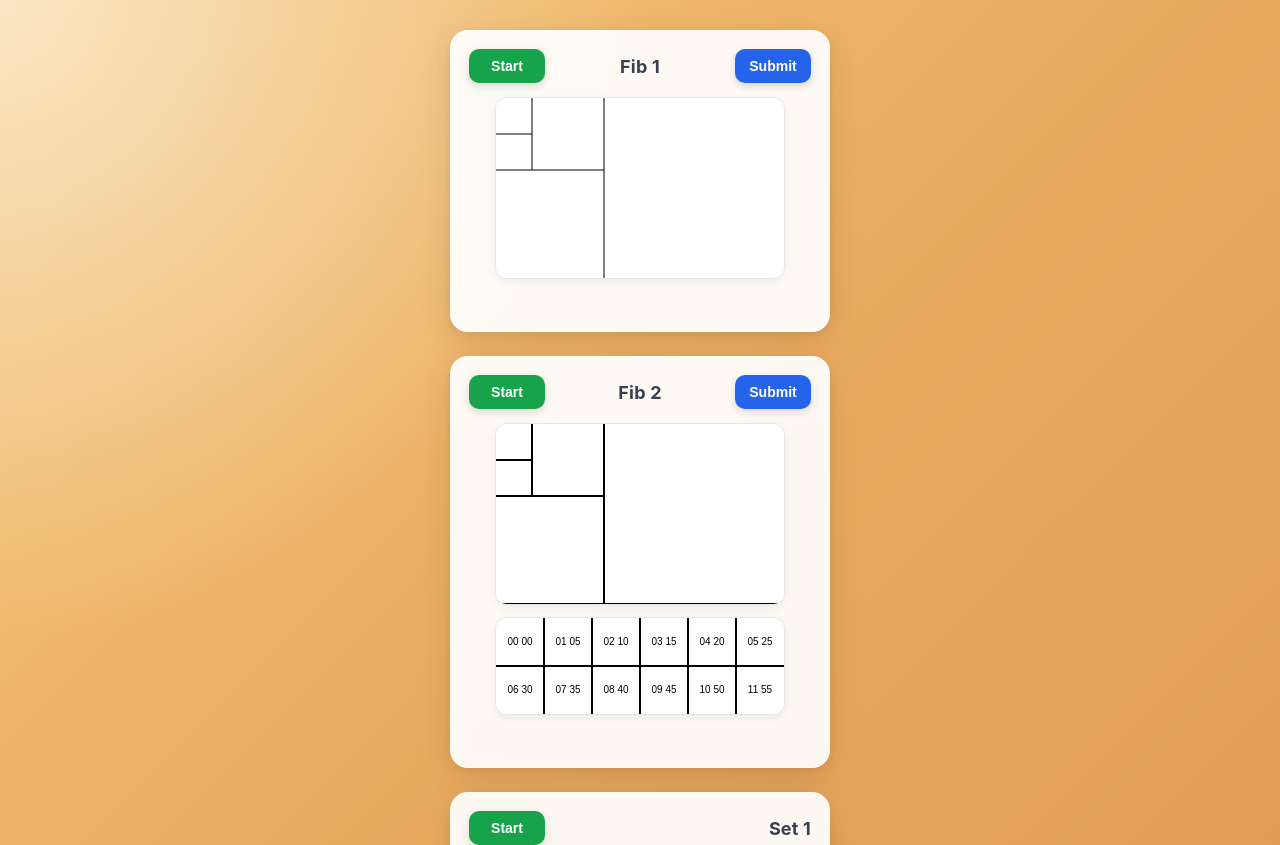
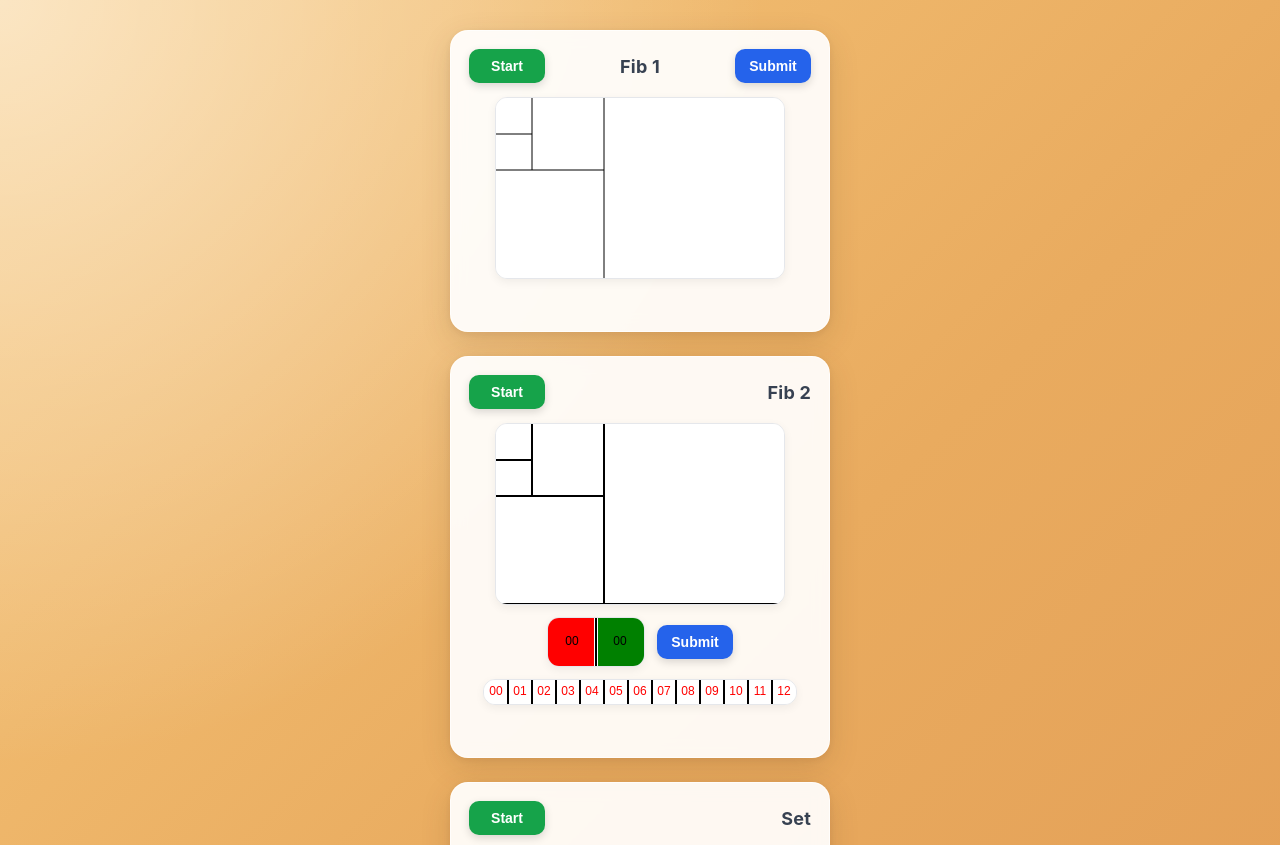
Before and after one commit to brianpzaide/fbc_set_games, a plain HTML site: page index.html in a window 1280 px wide. Shown: the top 845 px of the page. Drawn offline with Linux system fonts and the light colour scheme.

Commit message:
improve fib2 game ux

```diff
--- a/index.html
+++ b/index.html
@@ -125,6 +125,18 @@
                 inset 0 1px 2px rgba(0, 0, 0, .04),
                 0 3px 10px rgba(0, 0, 0, .06);
         }
+        .puzzle-buttons {
+            display: flex;
+            align-items: center;
+            justify-content: center;
+            gap: 12px;
+            margin-top: 12px;
+        }
+
+        #playerinput {
+            display: block;
+            margin: 0;
+        }
 
         /* Score */
         [id^="score"] {
@@ -140,8 +152,8 @@
 
         /* Numpad spacing */
         #numpad {
-            margin-top: 12px !important;
-            margin-bottom: 4px !important;
+            margin-top: 12px;
+            margin-bottom: 4px;
         }
 
         /* Section separators */
@@ -185,6 +197,7 @@
             }
         </style>
     </head>
+
     <body>
 
         <!-- Fibonacci 1 -->
@@ -194,7 +207,6 @@
                 <h4 id="fbc1_puzzle"><strong>Fib 1</strong></h4>
                 <button id="submit1"><strong>Submit</strong></button>
             </div>
-
             <canvas id="fbc1" width="288" height="180"></canvas>
             <div id="score1"></div>
         </div>
@@ -205,27 +217,44 @@
             <div class="puzzle-header">
                 <button id="timer_start_2"><strong>Start</strong></button>
                 <h4><strong>Fib 2</strong></h4>
-            <button id="submit2"><strong>Submit</strong></button>
             </div>
 
             <canvas id="fbc2" width="288" height="180"></canvas>
 
-        <canvas id="numpad" width="288" height="96"></canvas>
+            <div class="puzzle-buttons">
+                <canvas id="playerinput" width="96" height="48"></canvas>
+                <button id="submit2"><strong>Submit</strong></button>
+            </div>
+
+            <canvas id="numpad" width="312" height="24"></canvas>
 
             <div id="score2"></div>
         </div>
 
 
-    <!-- Set 1 -->
+        <!-- Set-->
         <div class="puzzle-card">
             <div class="puzzle-header">
                 <button id="timer_start_3"><strong>Start</strong></button>
-            <h4><strong>Set 1</strong></h4>
+                <h4><strong>Set</strong></h4>
             </div>
 
             <canvas id="set" width="180" height="320"></canvas>
 
             <div id="score3"></div>
+        </div>
+
+
+        <!-- 9Puzzle_set-->
+        <div class="puzzle-card">
+            <div class="puzzle-header">
+                <button id="timer_start_4"><strong>Start</strong></button>
+                <h4><strong>Set15Puzzle</strong></h4>
+            </div>
+
+            <canvas id="set15puzzle" width="180" height="320"></canvas>
+
+            <div id="score4"></div>
         </div>
 
 
@@ -465,9 +494,11 @@
 
         const fbc2_canvas = document.getElementById("fbc2");
         const fbc2_context = fbc2_canvas.getContext("2d");
+        const playerinput_canvas = document.getElementById("playerinput");
+        const playerinput_context = playerinput_canvas.getContext("2d");
         const numpad_canvas = document.getElementById("numpad");
         const numpad_context = numpad_canvas.getContext("2d");
-        const numpad_user_selection = {0:0, 1:0, 2:0, 3:0, 4:0, 5:0, 6:0, 7:0, 8:0, 9:0, 10:0, 11:0 }
+        const numpad_user_selection = {0:0, 1:0, 2:0, 3:0, 4:0, 5:0, 6:0, 7:0, 8:0, 9:0, 10:0, 11:0, 12:0 }
 
         const fbc2_start_stop_clock = document.getElementById("timer_start_2")
 
@@ -480,6 +511,7 @@
         var fbc2_milliseconds = fbc_session_interval;
         var fbc2_in_session = false;
 
+        var is_hour = true;
 
         var hr2 = 0, mn2 = 0, phr2 = 0, pmn2 = 0;
 
@@ -515,10 +547,10 @@
                 });
             }
 
-            if (pmn2 === 60){
-                pmn2 = 0
-                phr2 = (phr2+1)%12
-            }
+            // if (pmn2 === 60){
+            //     pmn2 = 0
+            //     phr2 = (phr2+1)%12
+            // }
 
             console.log(phr2_str, phr2, pmn2_str, pmn2)
             console.log(fbc2_puzzle_rep)
@@ -552,6 +584,8 @@
 
                 // whitewash and repaint the puzzle canvas "fbc2"
                 fbc2_drawBoard()
+                playerinput_drawBoard()
+
                 numpad_drawBoard()
                 // update the score board
                 fbc2_scores_str.innerHTML = `Score(correct/total): <strong>${String(fbc2_scores_num[0]).padStart(2, '0')}/${String(fbc2_scores_num[1]).padStart(2, '0')}</strong>`
@@ -625,57 +659,106 @@
         function numpad_drawBoard(){
             // whiting out the previous board
             numpad_context.fillStyle = "white";
-            numpad_context.fillRect(0, 0, 288, 96);
+            numpad_context.fillRect(0, 0, 312, 24);
 
             numpad_context.lineWidth = 2;
             numpad_context.strokeStyle = "black";
 
-
-            // draw one horizontal line midway
+            // draw 12 vertical lines
+            for(let i=1; i<13; i++){
                 numpad_context.beginPath();
-            numpad_context.moveTo(0, 48);
-            numpad_context.lineTo(288, 48);
-            numpad_context.stroke();
-
-            // draw 5 vertical lines
-            for(let i=1; i<6; i++){
-                numpad_context.beginPath();
-                numpad_context.moveTo(48 * i, 0);
-                numpad_context.lineTo(48 * i, 96);
+                numpad_context.moveTo(24 * i, 0);
+                numpad_context.lineTo(24 * i, 24);
                 numpad_context.stroke();
             }
 
-            for (let row = 0; row<2; row++){
-                for (let col=0; col<6; col++){
-                    const start_x = col * 48 + 6;
-                    const start_y = row * 48 + 6;
-                    const user_selection = numpad_user_selection[row*6 + col]
+            for (let col=0; col<13; col++){
+                const start_x = col * 24 + 3;
+                const start_y = 3;
+                const user_selection = numpad_user_selection[col]
                 if (user_selection > 0){
                     numpad_context.strokeStyle = colors[user_selection]
                     numpad_context.lineWidth = 5
                     numpad_context.beginPath();
-                        numpad_context.rect(start_x, start_y, 36, 36);
+                    numpad_context.rect(start_x, start_y, 20, 20);
                     numpad_context.stroke();
                 }
-                    numpad_context.font = "10px Arial";
-                    numpad_context.fillStyle = 'black';
+                numpad_context.font = "12px Arial";
+                if (is_hour === true){
+                    numpad_context.fillStyle = 'red';
+                }else{
+                    numpad_context.fillStyle = 'green';
+                }
                 numpad_context.textAlign = "center";
                 numpad_context.textBaseline = "middle";
-                    numpad_context.fillText(`${String(row*6+col).padStart(2, '0')} ${String((row*6+col)*5).padStart(2, '0')}`, col * 48 + 24, row * 48 + 24)
+                if (is_hour === true){
+                    numpad_context.fillText(`${String(col).padStart(2, '0')}`, col * 24 + 12, 12)
+                }else{
+                    numpad_context.fillText(`${String(col*5).padStart(2, '0')}`, col * 24 + 12, 12)
+                }
+
                 numpad_context.stroke();
-                }
             }
         }
 
         // add the canvas click listener for numpad canvas
         numpad_canvas.addEventListener('click', (e) => {
             if (fbc2_in_session === true){
+                const x = Math.floor(e.offsetX/24);
+                if (is_hour === true){
+                    hr2 = x
+                }else{
+                    mn2 = x*5
+                }
+                console.log("numpad event click listener", x)
+                playerinput_drawBoard()
+            }
+            // numpad_drawBoard()
+            // playerinput_drawBoard()
+        })
+
+        // playerinput whitewash and redraw
+        function playerinput_drawBoard(){
+            // whiting out the previous board
+            playerinput_context.fillStyle = "white";
+            playerinput_context.fillRect(0, 0, 96, 48);
+
+            playerinput_context.lineWidth = 2;
+            playerinput_context.strokeStyle = "black";
+
+            // draw 1 middle vertical line
+            playerinput_context.beginPath();
+            playerinput_context.moveTo(48, 0);
+            playerinput_context.lineTo(48, 48);
+            playerinput_context.stroke();
+
+            playerinput_context.fillStyle = "red";
+            playerinput_context.fillRect(0, 0, 46, 48);
+
+            playerinput_context.fillStyle = "green";
+            playerinput_context.fillRect(50, 0, 46, 48);
+
+            playerinput_context.font = "12px Arial";
+            playerinput_context.textAlign = "center";
+            playerinput_context.textBaseline = "middle";
+            playerinput_context.fillStyle = 'black';
+
+            playerinput_context.fillText(`${String(hr2).padStart(2, '0')}`, 24, 24)
+            playerinput_context.fillText(`${String(mn2).padStart(2, '0')}`, 72, 24)
+
+        }
+
+        // add the canvas click listener for numpad canvas
+        playerinput_canvas.addEventListener('click', (e) => {
+            if (fbc2_in_session === true){
                 const x = Math.floor(e.offsetX/48);
-                const y = Math.floor(e.offsetY/48);
-                console.log(x, y)
-                numpad_user_selection[y*6+x] = (numpad_user_selection[(y*6)+x]+1)%4
+                if (x > 0 ){
+                    is_hour = false
+                }else{
+                    is_hour = true
                 }
                 numpad_drawBoard()
+            }
         })
 
         fbc2_start_stop_clock.addEventListener("click", () => {
@@ -732,7 +815,12 @@
             }, 1000);
         }
 
-// =========================================================== set 1 puzzle ========================================================== //
+        fbc1_drawBoard()
+        fbc2_drawBoard()
+        playerinput_drawBoard()
+        numpad_drawBoard()
+
+// =========================================================== set puzzle ========================================================== //
         const set_canvas = document.getElementById("set");
         const set_context = set_canvas.getContext("2d");
 
@@ -983,10 +1071,6 @@
 
  //============================================================================================================================
 
-        fbc1_drawBoard()
-        fbc2_drawBoard()
-        numpad_drawBoard()
-
         </script>
     </body>
 </html>
```
Lines whose indentation alone changed are shown as unchanged.
